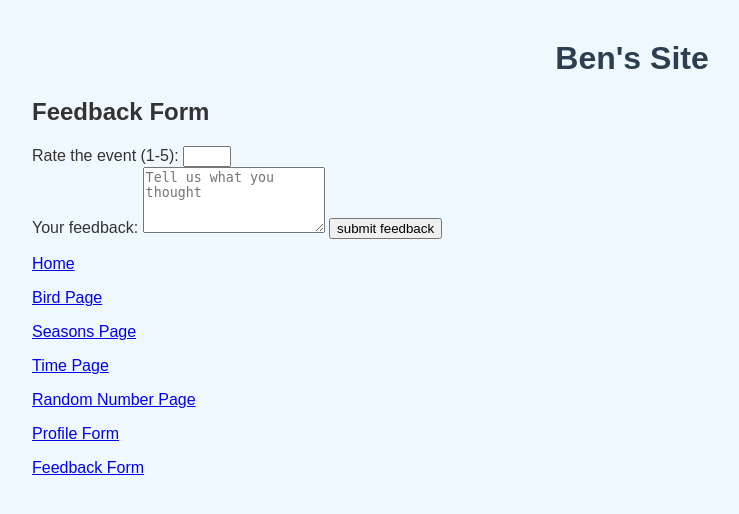
After one commit to Benjamn27/BirdApp_Benjamin, a Flask app: page /feedback in a window 1280 px wide. The commit adds this page. Shown: the top 514 px of the page, without its empty margins (8-747 px from the left). Run offline with Flask 3, Linux system fonts and the light colour scheme.

Commit message:
Classwork + organization

```diff
--- a/Templates/base.html
+++ b/Templates/base.html
@@ -21,6 +21,10 @@
     <main>{% block content %} {% endblock %}</main>
     <!-- Shared footer -->
     <footer>
+</a>
+        <a href="{{url_for('home')}}">
+        <p>Home</p>
+</a>
 <a href="{{url_for('birdPage')}}">
   <p>Bird Page</p>
 </a>
@@ -34,12 +38,12 @@
 <a href="{{url_for('randomPage')}}">
         <p>Random Number Page</p>
 </a>
-        <a href="{{url_for('home')}}">
-        <p>Home</p>
+        <a href="{{url_for('profilePage')}}">
+        <p>Profile Form</p>
 </a>
 </a>
-        <a href="{{url_for('profilePage')}}">
-        <p>Profile Form</p>
+<a href="{{url_for('feedbackPage')}}">
+        <p>Feedback Form</p>
 </a>
 
     </footer>
--- /dev/null
+++ b/Templates/feedbackForm.html
@@ -0,0 +1,23 @@
+{% extends "base.html" %} {% block content %}
+
+<h2>Feedback Form</h2>
+
+<form method="POST">
+  <div>
+    <label for="rating">Rate the event (1-5):</label>
+    <input type="number" id="rating" name="rating" min="1" max="5" required />
+  </div>
+  <div>
+    <label for="feedback">Your feedback:</label>
+    <textarea
+      name="feedback"
+      id="feedback"
+      rows="4"
+      placeholder="Tell us what you thought"
+    ></textarea>
+
+    <button type="submit">submit feedback</button>
+  </div>
+</form>
+
+{% endblock %}
--- a/Templates/index.html
+++ b/Templates/index.html
@@ -1,8 +1,7 @@
 {% extends "base.html" %} {% block title %}Home — Flask Date App{% endblock %}
 {% block content %}
 <div class="container">
-    <p1>Welcome to the site! Pick any link to go to the page!</p1>
+  <p1>Welcome to the site! Pick any link to go to the page!</p1>
 </div>
 
-
 {% endblock %}
--- a/Templates/seasons.html
+++ b/Templates/seasons.html
@@ -14,5 +14,4 @@ content %}
   {% endif %}
 </div>
 
-
 {% endblock %}
--- a/Templates/success.html
+++ b/Templates/success.html
@@ -1,5 +1,4 @@
-{% extends "base.html" %}
-{% block content %}
+{% extends "base.html" %} {% block content %}
 
 <p class="success">PROFILE SAVED SUCCESSFULLY</p>
 
--- a/Templates/time.html
+++ b/Templates/time.html
@@ -1,5 +1,5 @@
-{% extends "base.html" %} {% block title %}Time{% endblock %} {%
-block content %}
+{% extends "base.html" %} {% block title %}Time{% endblock %} {% block content
+%}
 <div class="container">
   <p>It is {{hour}}:{{minute}}.</p>
   <p>If you want to wake up by 6:00, you should be in bed by 22:00.</p>
--- a/app.py
+++ b/app.py
@@ -56,3 +56,18 @@ def profilePage():
             return render_template("profileForm.html", error = error)
         return render_template("success.html", name = name, email=email, quan=quan, comments=comments, rel=rel, accommodations=accommodations)
     return render_template("profileForm.html")
+
+@app.route("/feedback", methods=["GET", "POST"])
+def feedbackPage():
+
+    if request.method == "POST":
+        rating = request.form.get("rating","").strip()
+        feedback = request.form.get("feedback", "").strip()
+
+        if not rating:
+            error = "Please provide a rating"
+            return render_template("feedbackForm.html", error=error)
+
+        return render_template("feedbackSuccess.html", rating=rating, feedback=feedback)
+
+    return render_template("feedbackForm.html")
```
Also changed, not shown: Templates/bird.html (+8 -7 lines), Templates/feedbackSuccess.html (added, +8 -0 lines), Templates/random.html (+5 -6 lines). Lines whose indentation alone changed are shown as unchanged.
